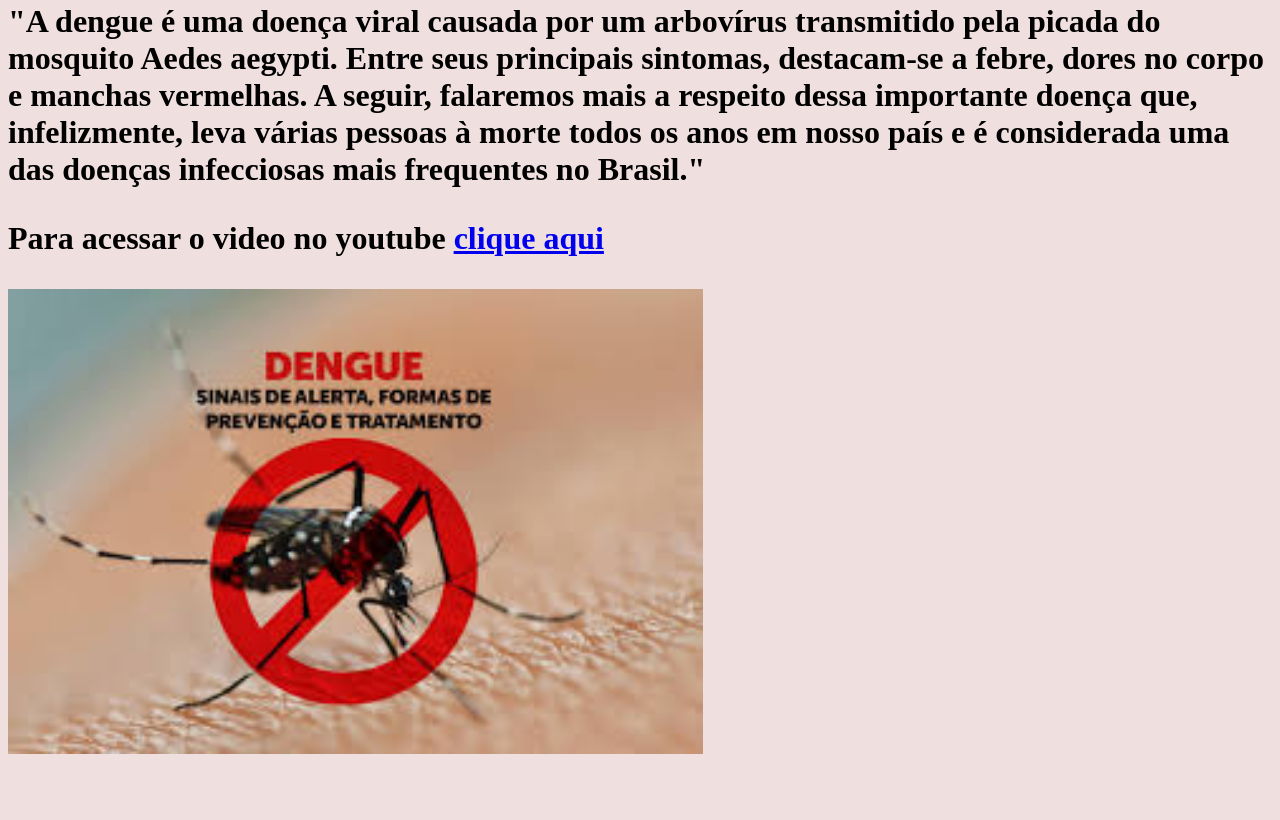
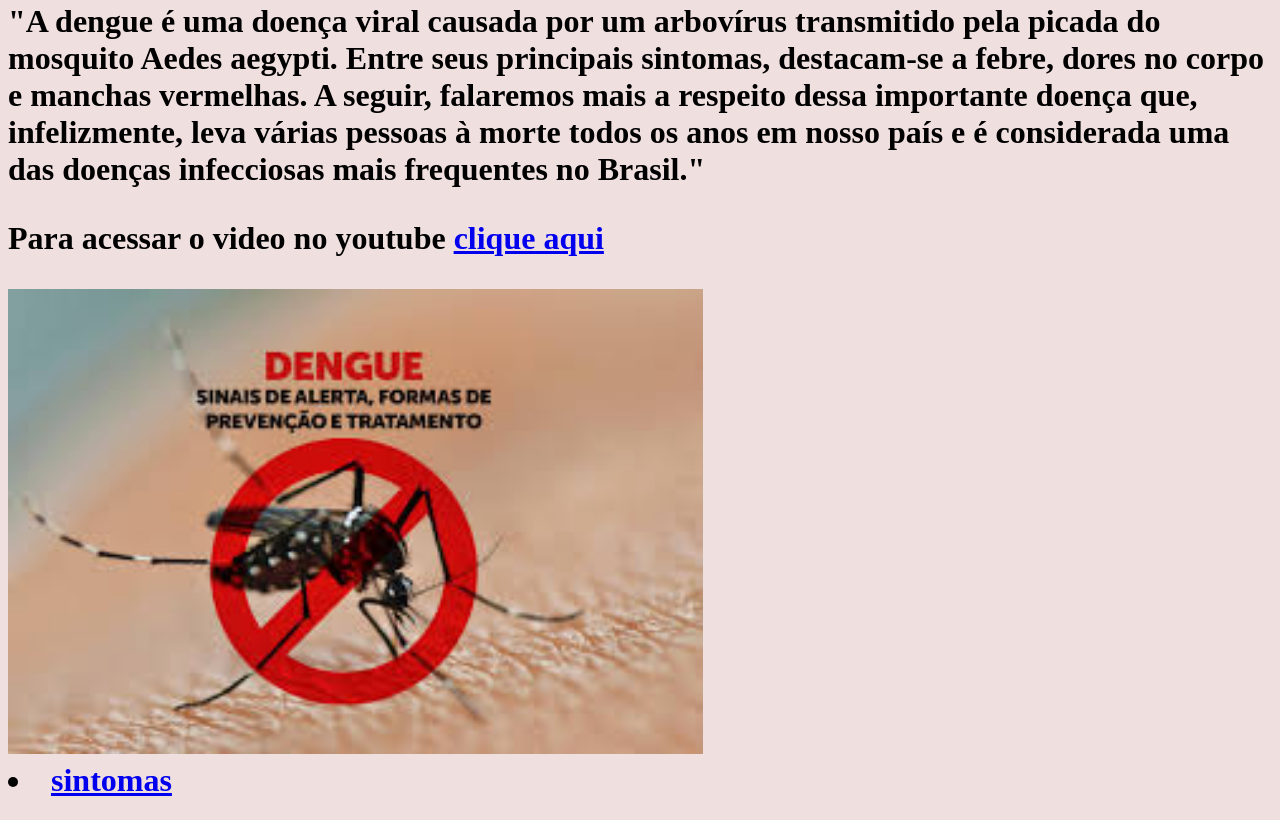
Before and after one commit to Gustavo990g/dengue, a plain HTML site: page index.html in a window 1280 px wide. Shown: the part 726-1546 px from the top of the page. Before the commit the page ends 1509 px from the top, so only its background shows below. Drawn offline with Linux system fonts and the light colour scheme.

Commit message:
Add files via upload

```diff
--- a/index.html
+++ b/index.html
@@ -12,5 +12,10 @@
     <h1>"A dengue é uma doença viral causada por um arbovírus transmitido pela picada do mosquito Aedes aegypti. Entre seus principais sintomas, destacam-se a febre, dores no corpo e manchas vermelhas. A seguir, falaremos mais a respeito dessa importante doença que, infelizmente, leva várias pessoas à morte todos os anos em nosso país e é considerada uma das doenças infecciosas mais frequentes no Brasil."<h1>
     <p>Para acessar o video no youtube  <a href="dengue.webp"> clique aqui</a></p>
     <img src="dengue1.jpeg" width="55%">
+    <li>
+        <a href="index.html">sintomas </li>
+        </a>
+
+    </a>
 </body>
 </html>
```
